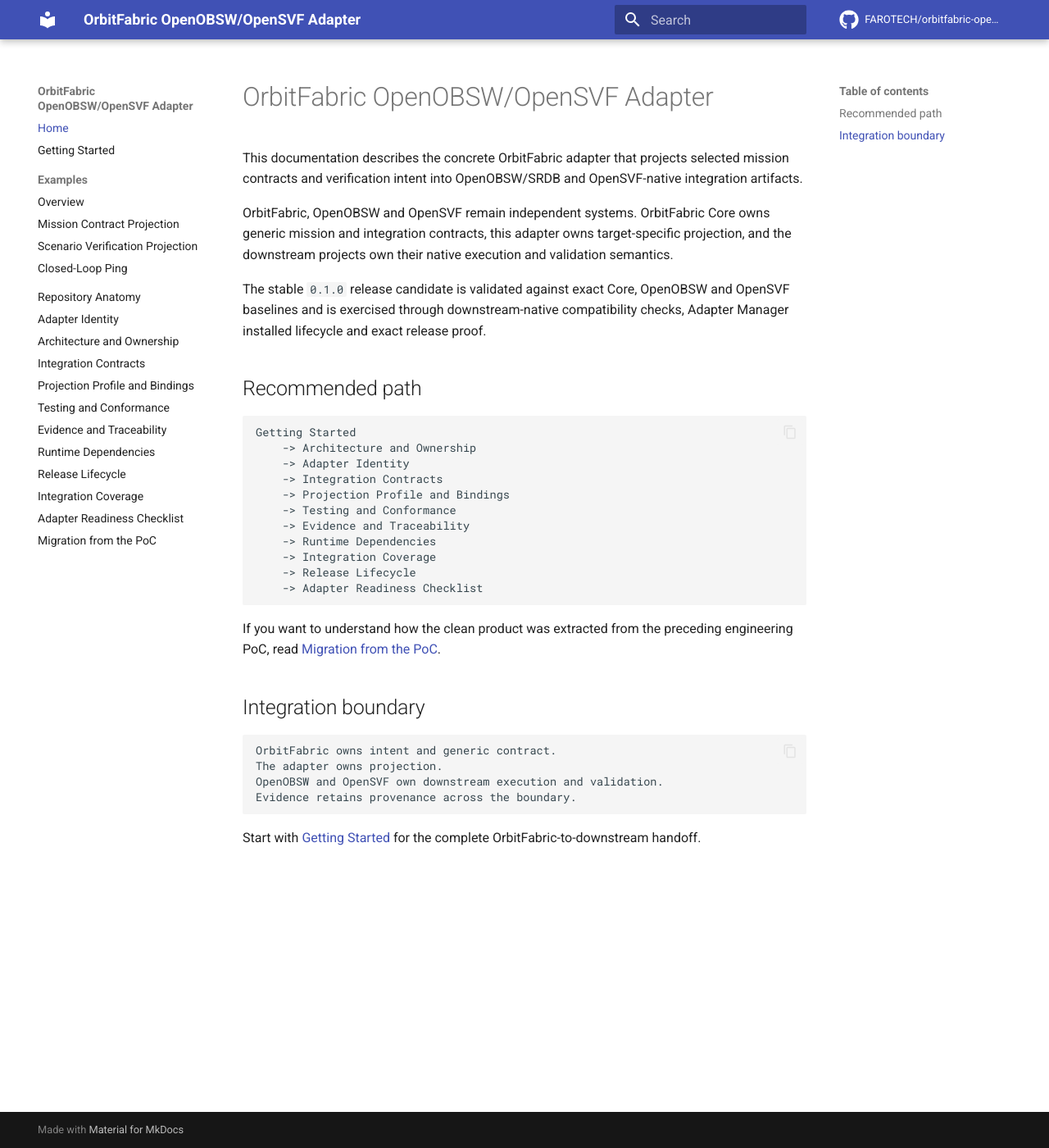
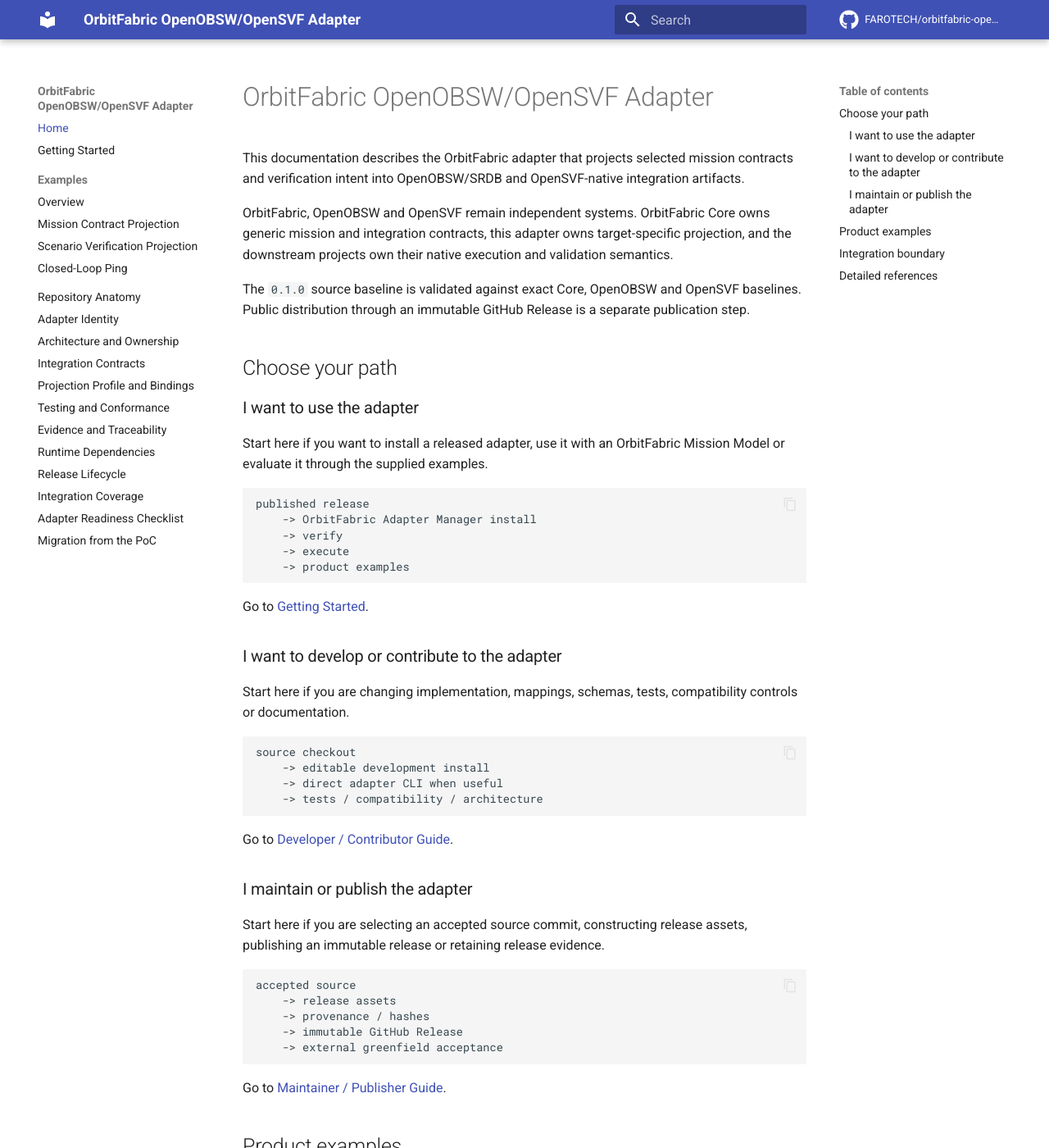
Before and after one commit to FAROTECH/orbitfabric-openobsw-opensvf-adapter, an MkDocs documentation site: the page built from docs/index.md, in a window 1280 px wide and 1400 px high. Shown: the whole window at 82% size. Built offline with MkDocs 1.6.1 and Material for MkDocs 9.7.7, drawn with Linux system fonts in a browser that asks for light colours; comment, search, counter and statistics services are not loaded; some of the changed text lies outside the part shown.

Commit message:
Add role-based documentation entry points

````diff
--- a/docs/index.md
+++ b/docs/index.md
@@ -1,28 +1,63 @@
 # OrbitFabric OpenOBSW/OpenSVF Adapter
 
-This documentation describes the concrete OrbitFabric adapter that projects selected mission contracts and verification intent into OpenOBSW/SRDB and OpenSVF-native integration artifacts.
+This documentation describes the OrbitFabric adapter that projects selected mission contracts and verification intent into OpenOBSW/SRDB and OpenSVF-native integration artifacts.
 
 OrbitFabric, OpenOBSW and OpenSVF remain independent systems. OrbitFabric Core owns generic mission and integration contracts, this adapter owns target-specific projection, and the downstream projects own their native execution and validation semantics.
 
-The stable `0.1.0` release candidate is validated against exact Core, OpenOBSW and OpenSVF baselines and is exercised through downstream-native compatibility checks, Adapter Manager installed lifecycle and exact release proof.
+The `0.1.0` source baseline is validated against exact Core, OpenOBSW and OpenSVF baselines. Public distribution through an immutable GitHub Release is a separate publication step.
 
-## Recommended path
+## Choose your path
+
+### I want to use the adapter
+
+Start here if you want to install a released adapter, use it with an OrbitFabric Mission Model or evaluate it through the supplied examples.
 
 ```text
-Getting Started
-    -> Architecture and Ownership
-    -> Adapter Identity
-    -> Integration Contracts
-    -> Projection Profile and Bindings
-    -> Testing and Conformance
-    -> Evidence and Traceability
-    -> Runtime Dependencies
-    -> Integration Coverage
-    -> Release Lifecycle
-    -> Adapter Readiness Checklist
+published release
+    -> OrbitFabric Adapter Manager install
+    -> verify
+    -> execute
+    -> product examples
 ```
 
-If you want to understand how the clean product was extracted from the preceding engineering PoC, read [Migration from the PoC](migrating-from-poc.md).
+Go to [Getting Started](getting-started.md).
+
+### I want to develop or contribute to the adapter
+
+Start here if you are changing implementation, mappings, schemas, tests, compatibility controls or documentation.
+
+```text
+source checkout
+    -> editable development install
+    -> direct adapter CLI when useful
+    -> tests / compatibility / architecture
+```
+
+Go to [Developer / Contributor Guide](development.md).
+
+### I maintain or publish the adapter
+
+Start here if you are selecting an accepted source commit, constructing release assets, publishing an immutable release or retaining release evidence.
+
+```text
+accepted source
+    -> release assets
+    -> provenance / hashes
+    -> immutable GitHub Release
+    -> external greenfield acceptance
+```
+
+Go to [Maintainer / Publisher Guide](publishing.md).
+
+## Product examples
+
+The examples are user-facing product paths, not a continuation of the historical PoC stage structure:
+
+1. [Mission Contract Projection](examples/mission-contract-projection.md)
+2. [Scenario Verification Projection](examples/scenario-verification-projection.md)
+3. [Closed-Loop Ping](examples/closed-loop-ping.md)
+
+They use Adapter Manager in consumer mode when an installed instance ID is provided.
 
 ## Integration boundary
 
@@ -33,4 +68,18 @@
 Evidence retains provenance across the boundary.
 ```
 
-Start with [Getting Started](getting-started.md) for the complete OrbitFabric-to-downstream handoff.
+## Detailed references
+
+Developer and maintainer work may need the deeper reference material:
+
+- [Repository Anatomy](repository-anatomy.md)
+- [Adapter Identity](adapter-identity.md)
+- [Architecture and Ownership](architecture-and-ownership.md)
+- [Integration Contracts](integration-contracts.md)
+- [Projection Profile and Bindings](projection-profile-and-bindings.md)
+- [Testing and Conformance](testing-and-conformance.md)
+- [Evidence and Traceability](evidence-and-traceability.md)
+- [Runtime Dependencies](runtime-dependencies.md)
+- [Integration Coverage](integration-coverage.md)
+- [Release Lifecycle](release-lifecycle.md)
+- [Adapter Readiness Checklist](adapter-readiness-checklist.md)
````
